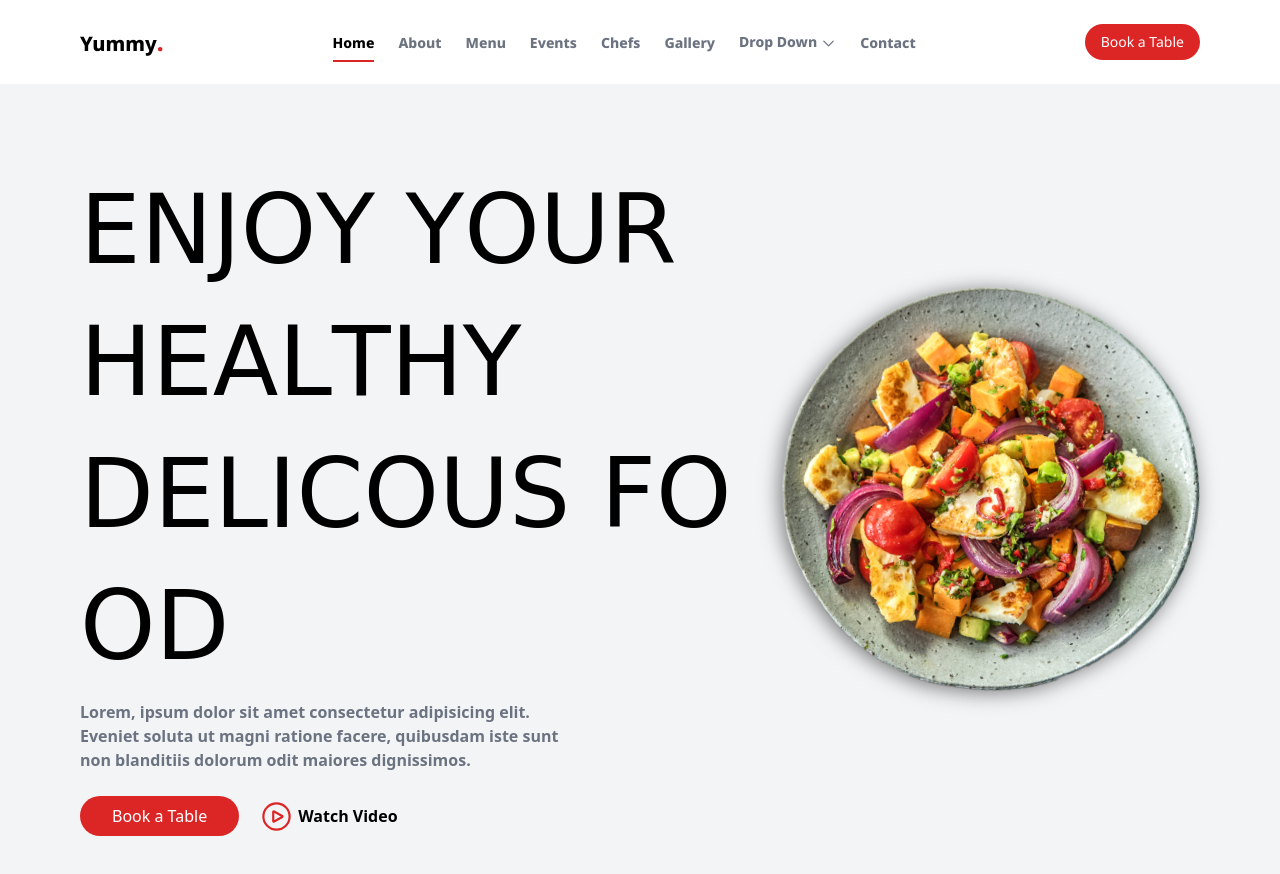
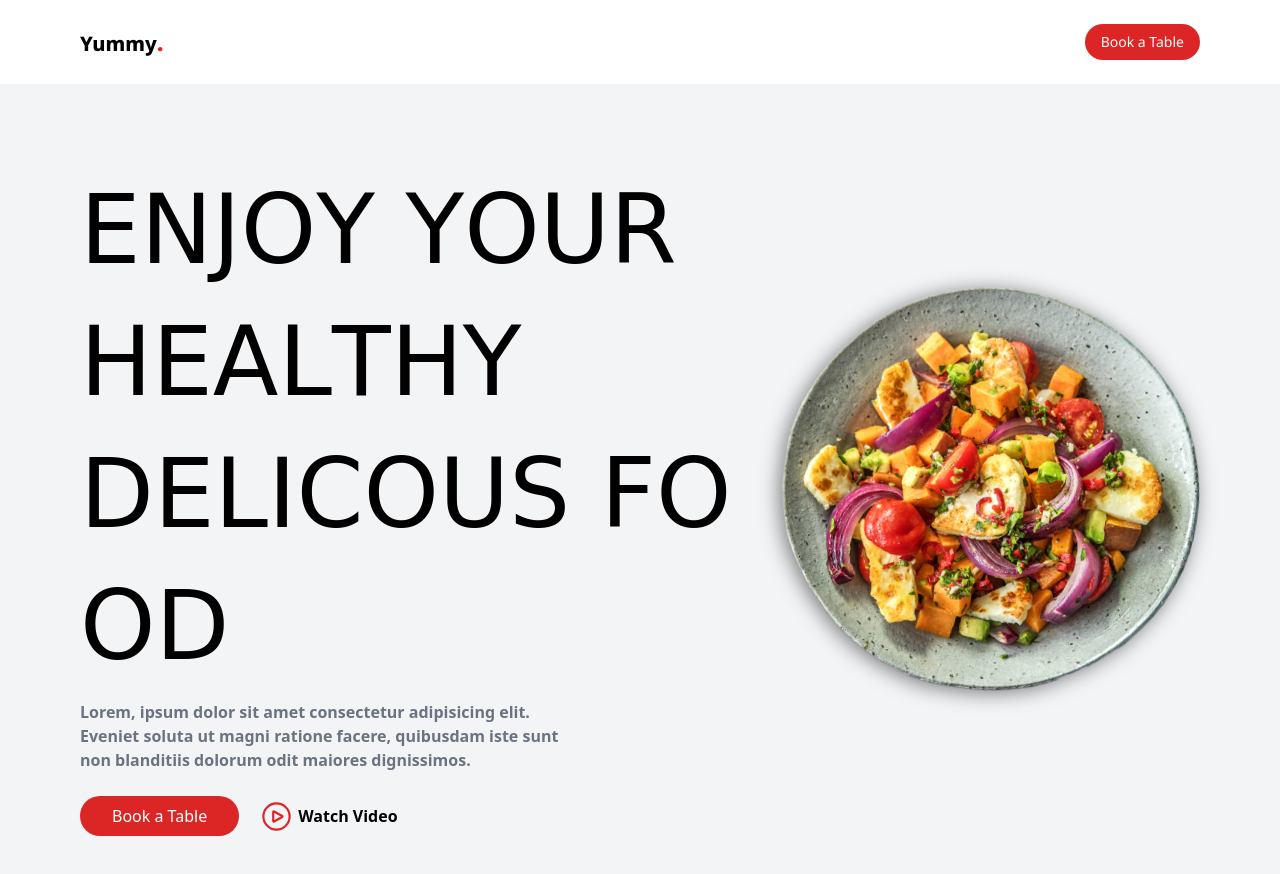
Before and after one commit to gunblade6/yummy.website-tailwind, a website: page public/index.html in a window 1280 px wide. Drawn offline with Linux system fonts and the light colour scheme; a web font is replaced by a local one.

Commit message:
removed nav bar

```diff
--- a/public/index.html
+++ b/public/index.html
@@ -20,7 +20,7 @@
           >
             Yummy<span class="text-red-600 text-2xl">.</span>
           </a>
-          <ul class="flex gap-6 items-center max-lg:hidden">
+          <!-- <ul class="flex gap-6 items-center max-lg:hidden">
             <li><a href="#" class="nav-active">Home</a></li>
             <li><a href="#">About</a></li>
             <li><a href="#">Menu</a></li>
@@ -48,7 +48,7 @@
               </a>
             </li>
             <li><a href="#!">Contact</a></li>
-          </ul>
+          </ul> -->
           <a href="/" class="button text-sm">Book a Table</a>
         </nav>
       </header>
```
